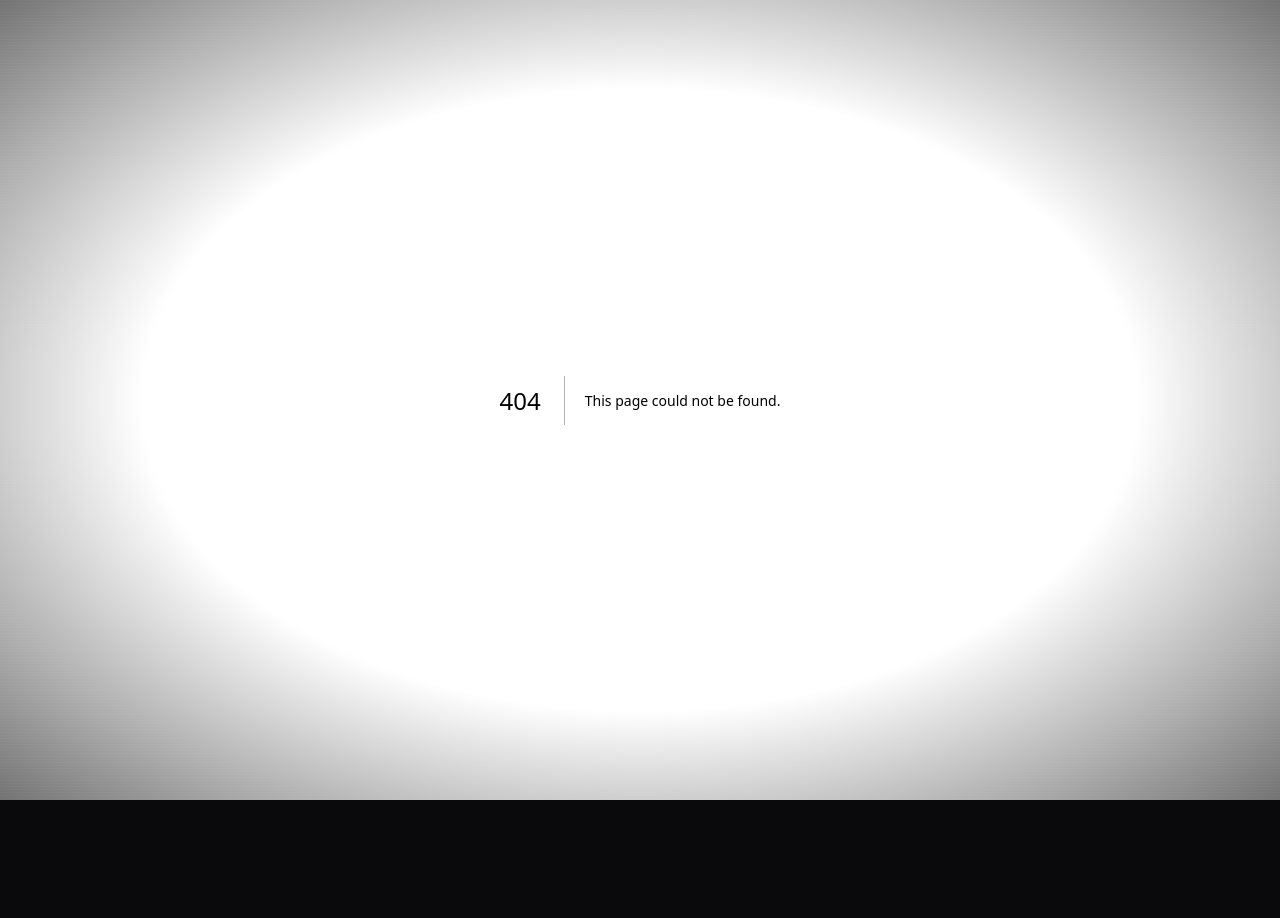
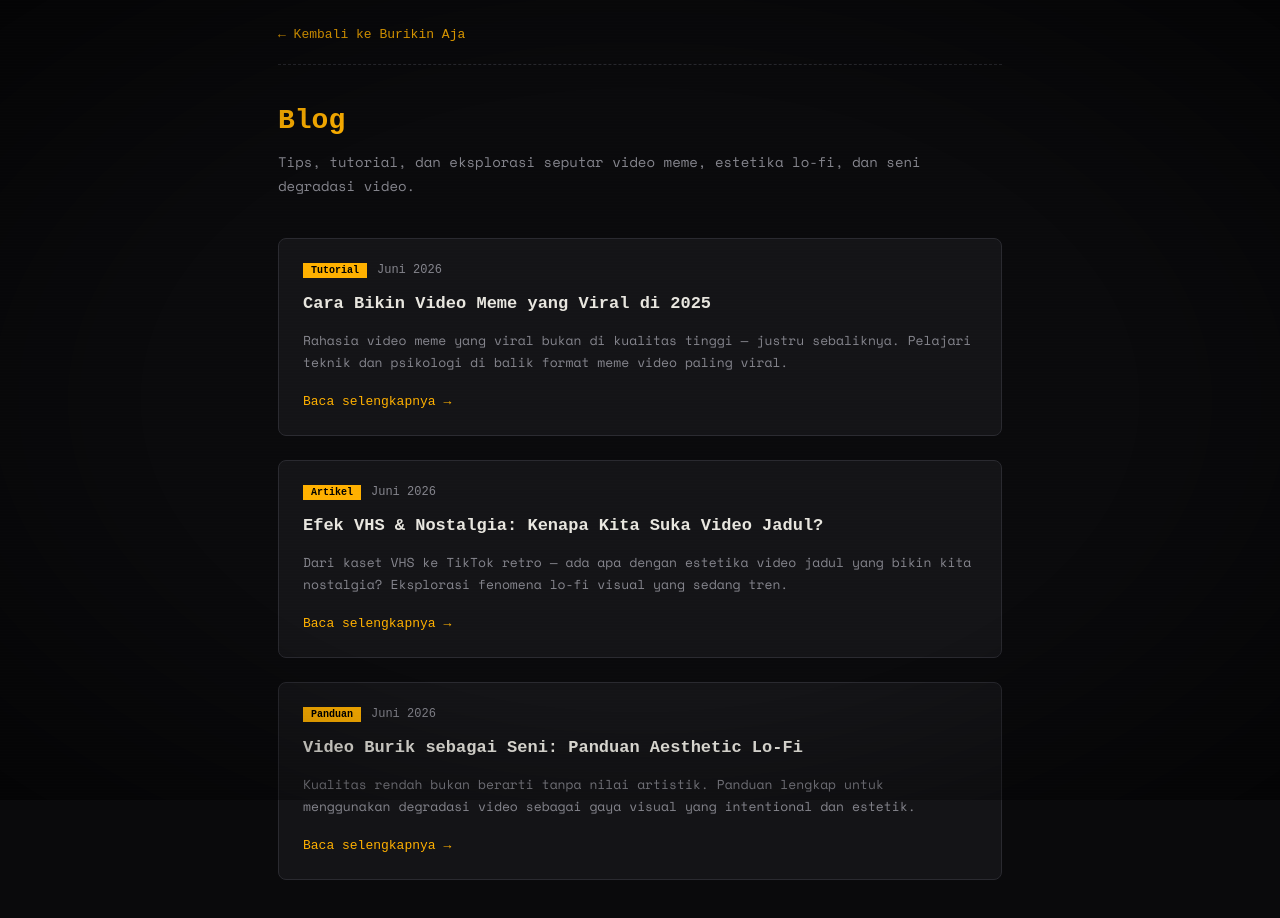
Before and after one commit to rhamt24/video-burik, a Next.js app: page /blog in a window 1280 px wide. Before the commit this address had no page. Shown: the top 918 px of the page. Before the commit the page ends 800 px from the top, so only its background shows below. Built offline with nearby package versions, Linux system fonts and the light colour scheme.

Commit message:
Create blog page with posts and metadata
This page displays a blog with posts about video memes, aesthetics, and editing tips. Each post includes a title, date, excerpt, and a link to read more.

```diff
--- /dev/null
+++ b/app/blog/page.js
@@ -0,0 +1,71 @@
+import Link from "next/link";
+
+export const metadata = {
+  title: "Blog — Tips & Tutorial Video Meme | Burikin Aja",
+  description: "Artikel seputar cara bikin video meme viral, efek VHS nostalgia, video burik aesthetic, dan tips editing video unik langsung di browser.",
+};
+
+const posts = [
+  {
+    slug: "cara-buat-video-meme-viral",
+    title: "Cara Bikin Video Meme yang Viral di 2025",
+    date: "Juni 2026",
+    excerpt: "Rahasia video meme yang viral bukan di kualitas tinggi — justru sebaliknya. Pelajari teknik dan psikologi di balik format meme video paling viral.",
+    tag: "Tutorial",
+  },
+  {
+    slug: "efek-vhs-nostalgia",
+    title: "Efek VHS & Nostalgia: Kenapa Kita Suka Video Jadul?",
+    date: "Juni 2026",
+    excerpt: "Dari kaset VHS ke TikTok retro — ada apa dengan estetika video jadul yang bikin kita nostalgia? Eksplorasi fenomena lo-fi visual yang sedang tren.",
+    tag: "Artikel",
+  },
+  {
+    slug: "video-burik-aesthetic",
+    title: "Video Burik sebagai Seni: Panduan Aesthetic Lo-Fi",
+    date: "Juni 2026",
+    excerpt: "Kualitas rendah bukan berarti tanpa nilai artistik. Panduan lengkap untuk menggunakan degradasi video sebagai gaya visual yang intentional dan estetik.",
+    tag: "Panduan",
+  },
+];
+
+export default function BlogPage() {
+  return (
+    <main style={{ minHeight: "100vh", maxWidth: 760, margin: "0 auto", padding: "0 18px 80px" }}>
+      <header style={{ padding: "20px 0", borderBottom: "1px dashed #2a2a30" }}>
+        <Link href="/" style={{ color: "#ffb000", textDecoration: "none", fontSize: 13, fontFamily: "monospace" }}>
+          ← Kembali ke Burikin Aja
+        </Link>
+      </header>
+
+      <div style={{ marginTop: 40, marginBottom: 40 }}>
+        <h1 style={{ fontFamily: "monospace", fontSize: 28, color: "#ffb000", marginBottom: 8 }}>Blog</h1>
+        <p style={{ color: "#84848c", fontSize: 14, lineHeight: 1.7 }}>
+          Tips, tutorial, dan eksplorasi seputar video meme, estetika lo-fi, dan seni degradasi video.
+        </p>
+      </div>
+
+      <div style={{ display: "flex", flexDirection: "column", gap: 24 }}>
+        {posts.map((post) => (
+          <article key={post.slug} style={{ padding: 24, background: "#141417", border: "1px solid #2a2a30", borderRadius: 8 }}>
+            <div style={{ display: "flex", gap: 10, marginBottom: 10, alignItems: "center" }}>
+              <span style={{ background: "#ffb000", color: "#000", fontSize: 10, padding: "2px 8px", fontFamily: "monospace", fontWeight: "bold" }}>
+                {post.tag}
+              </span>
+              <span style={{ color: "#84848c", fontSize: 12, fontFamily: "monospace" }}>{post.date}</span>
+            </div>
+            <h2 style={{ fontFamily: "monospace", fontSize: 17, color: "#e8e6df", marginBottom: 10, lineHeight: 1.4 }}>
+              <Link href={`/blog/${post.slug}`} style={{ color: "inherit", textDecoration: "none" }}>
+                {post.title}
+              </Link>
+            </h2>
+            <p style={{ fontSize: 13, color: "#84848c", lineHeight: 1.7, marginBottom: 14 }}>{post.excerpt}</p>
+            <Link href={`/blog/${post.slug}`} style={{ color: "#ffb000", fontSize: 13, fontFamily: "monospace", textDecoration: "none" }}>
+              Baca selengkapnya →
+            </Link>
+          </article>
+        ))}
+      </div>
+    </main>
+  );
+}
```
